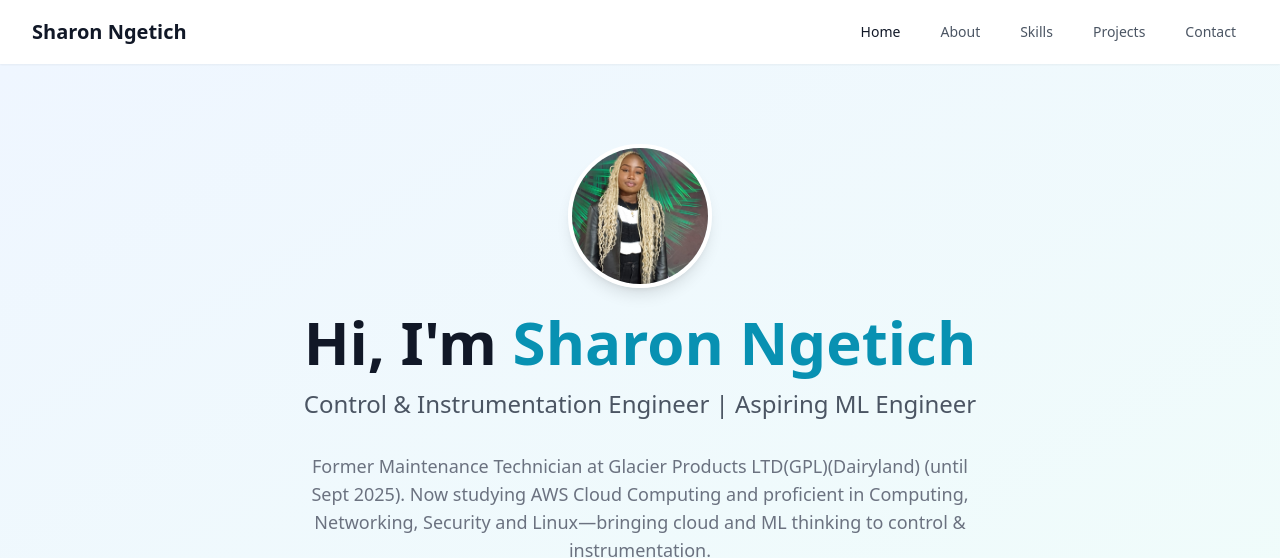
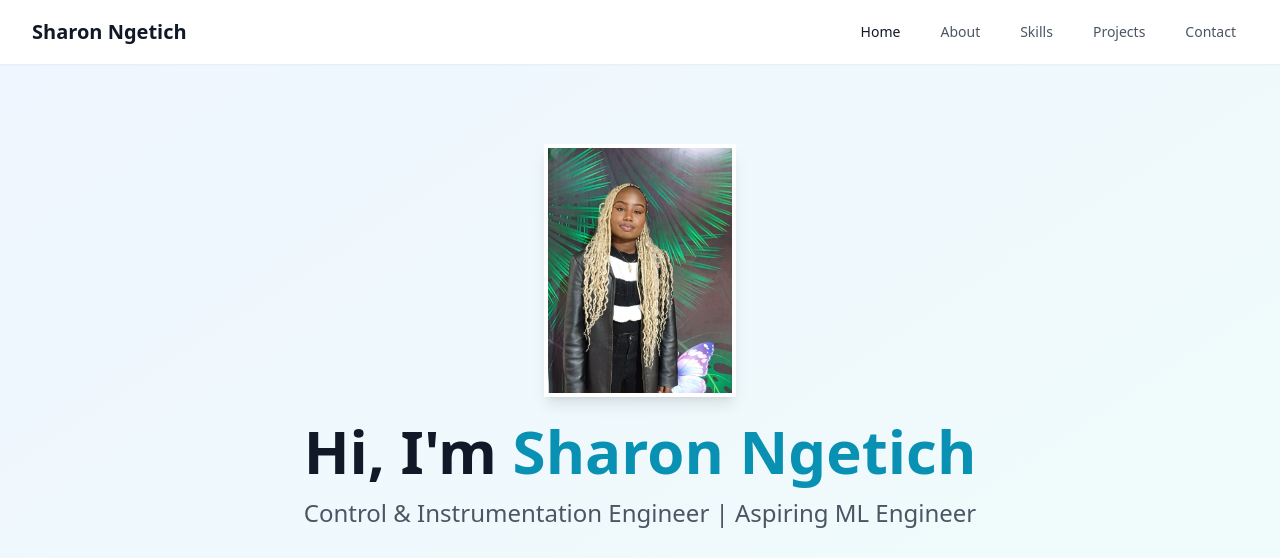
Before and after one commit to SharonCH09/SharonCH09.github.io, a plain HTML site: page index.html in a window 1280 px wide. Shown: the top 558 px of the page. Drawn offline with nearby package versions, Linux system fonts and the light colour scheme.

Commit message:
Update index.html

```diff
--- a/index.html
+++ b/index.html
@@ -68,7 +68,7 @@
 
       <!-- ✅ Profile Picture -->
       <img src="sharon-profile.jpg" alt="Sharon Ngetich"
-           class="w-36 h-36 rounded-full object-cover shadow-lg border-4 border-white mb-6">
+           class="w-48 h-auto  object-cover shadow-lg border-4 border-white mb-6">
 
       <!-- ✅ Intro -->
       <h1 class="text-4xl md:text-6xl font-bold text-gray-900 mb-4">
```
